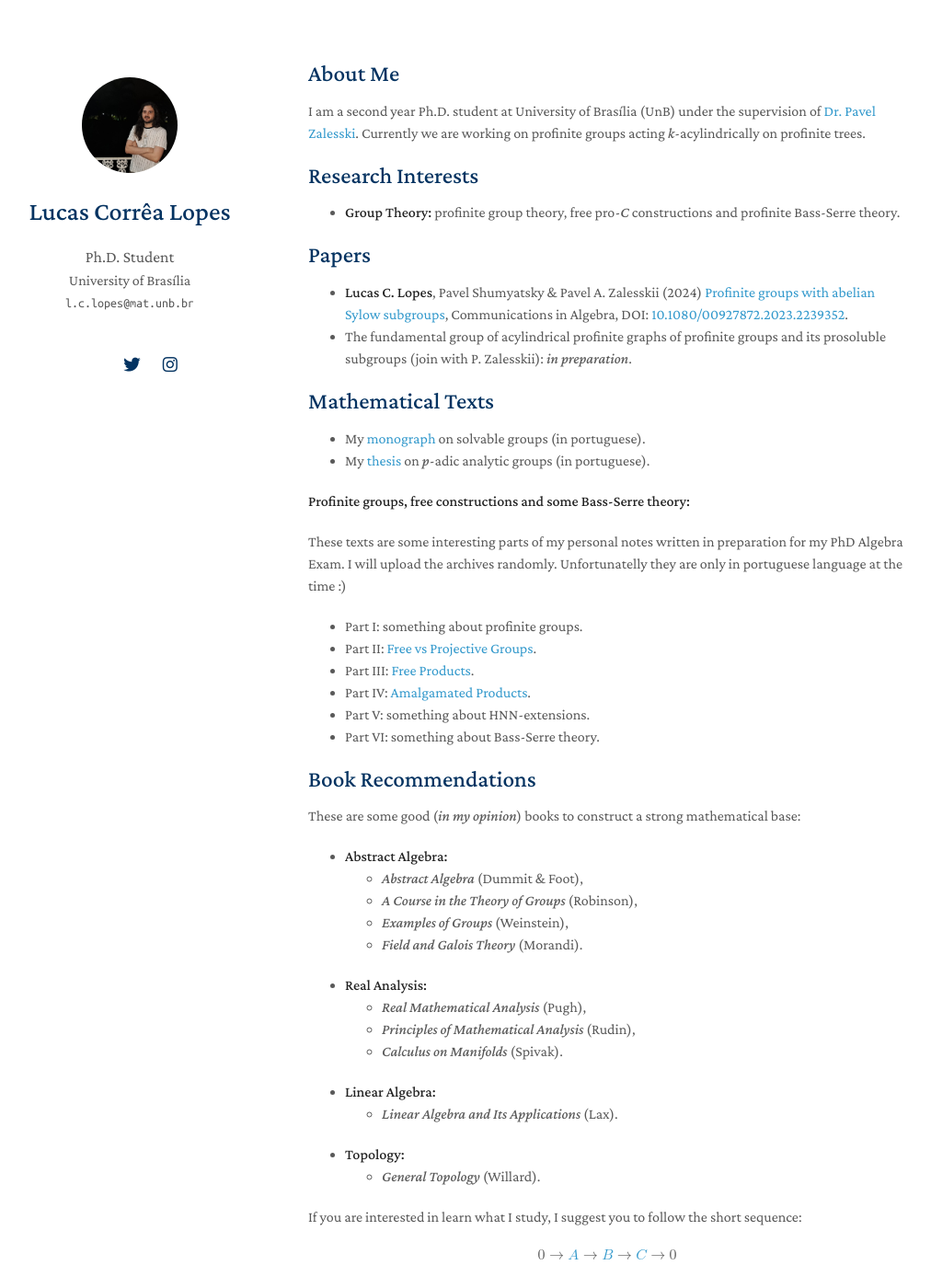
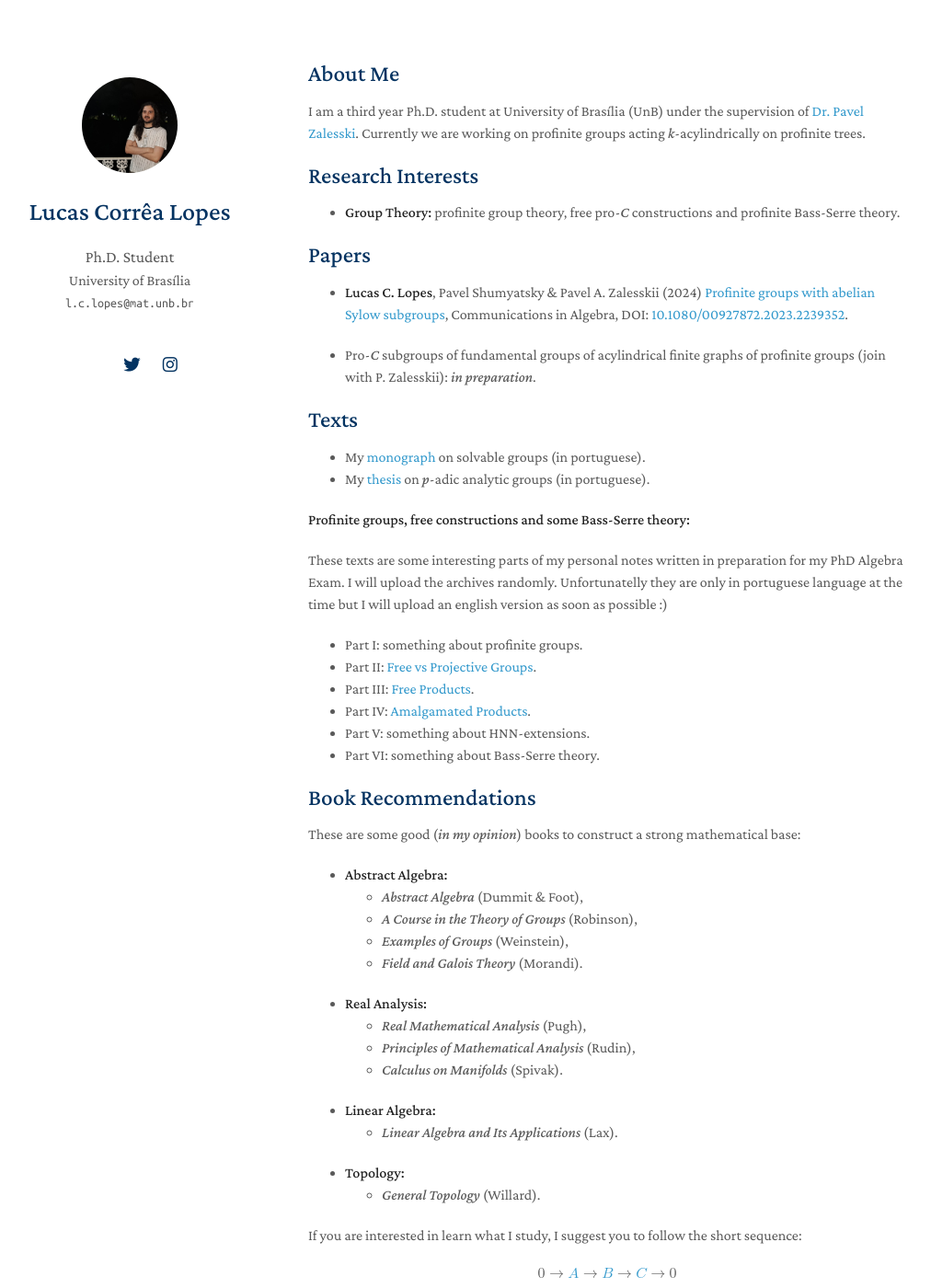
Before and after one commit to lcorrealopes/home, a Jekyll site: the page built from index.md, in a window 1280 px wide and 1400 px high. Shown: the whole window at 92% size, without its empty margins (135-1147 px from the left). Built offline with Jekyll 4.4.1, drawn with Linux system fonts in a browser that asks for light colours; nearby versions of some CDN libraries; a style sheet for code colours, icons or effects is not loaded; our own code applies the rules of GitHub Pages for plain Markdown files; some of the changed text lies outside the part shown.

Commit message:
Update index.md

```diff
--- a/index.md
+++ b/index.md
@@ -4,7 +4,7 @@ layout: homepage
 
 ## About Me
 
-I am a second year Ph.D. student at University of Brasília (UnB) under the supervision of <a href="https://www.mat.unb.br/pz">Dr. Pavel Zalesski</a>. Currently we are working on profinite groups acting *k*-acylindrically on profinite trees.
+I am a third year Ph.D. student at University of Brasília (UnB) under the supervision of <a href="https://www.mat.unb.br/pz">Dr. Pavel Zalesski</a>. Currently we are working on profinite groups acting *k*-acylindrically on profinite trees.
 
 ## Research Interests
 
@@ -13,16 +13,17 @@ I am a second year Ph.D. student at University of Brasília (UnB) under the supe
 ## Papers
 
 - **Lucas C. Lopes**, Pavel Shumyatsky & Pavel A. Zalesskii (2024) <a href="https://docs.google.com/viewer?url=https://github.com/lcorrealopes/home/raw/main/assets/files/Paper1LSZ.pdf">Profinite groups with abelian Sylow subgroups</a>, Communications in Algebra, DOI: <a href="https://doi.org/10.1080/00927872.2023.2239352">10.1080/00927872.2023.2239352</a>.
-- The fundamental group of acylindrical profinite graphs of profinite groups and its prosoluble subgroups (join with P. Zalesskii): *in preparation*.
 
-## Mathematical Texts
+- Pro-*C* subgroups of fundamental groups of acylindrical finite graphs of profinite groups (join with P. Zalesskii): *in preparation*.
+
+## Texts
 
 - My <a href="https://docs.google.com/viewer?url=https://github.com/lcorrealopes/home/raw/main/assets/files/monograph.pdf">monograph</a> on solvable groups (in portuguese).
 - My <a href="https://docs.google.com/viewer?url=https://github.com/lcorrealopes/home/raw/main/assets/files/thesis.pdf">thesis</a> on *p*-adic analytic groups (in portuguese).
 
 **Profinite groups, free constructions and some Bass-Serre theory:**
 
-These texts are some interesting parts of my personal notes written in preparation for my PhD Algebra Exam. I will upload the archives randomly. Unfortunatelly they are only in portuguese language at the time :)
+These texts are some interesting parts of my personal notes written in preparation for my PhD Algebra Exam. I will upload the archives randomly. Unfortunatelly they are only in portuguese language at the time but I will upload an english version as soon as possible :)
 
 - Part I: something about profinite groups.
 - Part II: <a href="https://docs.google.com/viewer?url=https://github.com/lcorrealopes/home/raw/main/assets/files/Free-Projective.pdf">Free vs Projective Groups</a>.
```
Also changed, not shown: other parts of index.md (+4 -0 lines).
